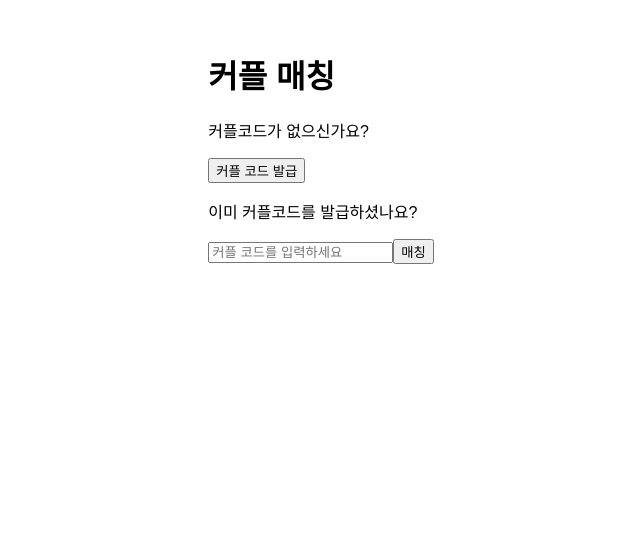
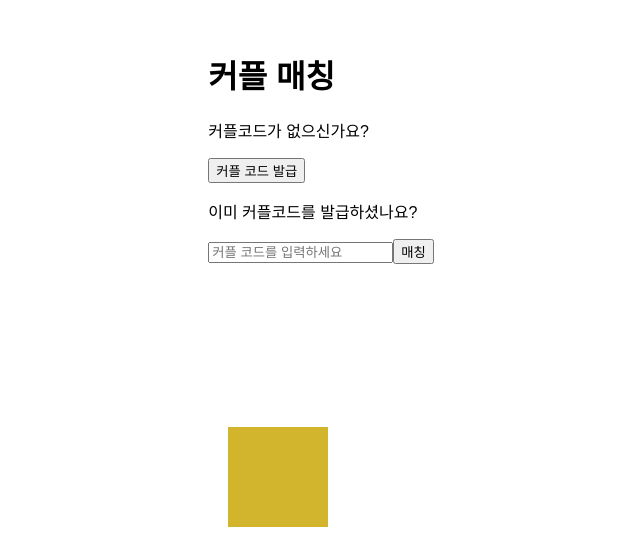
Before and after one commit to dju20/CoupleShare, a React (Create React App) app in the folder src/main/frontend/: page /CoupleMatching in a window 1280 px wide. Shown: the part 253-800 px from the top of the page, without its empty margins (319-959 px from the left). Built offline with nearby package versions, Linux system fonts and the light colour scheme.

Commit message:
-커플 매칭 페이지 css 연결 -테스트 박스 생성

```diff
--- /dev/null
+++ b/src/main/frontend/src/pages/css/CoupleMatching.css
@@ -0,0 +1,10 @@
+.test-box
+{
+    width: 100px; /* 박스 너비 */
+    height: 100px; /* 박스 높이 */
+    background-color: #D3B42D; /* 배경색 */
+    position: fixed; /* 화면 하단에 고정 */
+    bottom: 0; /* 하단에서 0px 위치 */
+    justify-content: center; /*수평 중앙 정렬*/
+    margin: 20px; /* 하단 및 오른쪽으로 20px 여백 */
+}
--- a/src/main/frontend/src/pages/page/CoupleMatching.jsx
+++ b/src/main/frontend/src/pages/page/CoupleMatching.jsx
@@ -1,5 +1,6 @@
 import React, { useState } from 'react';
 import apiClient from '../../utils/apiClient'; // apiClient를 임포트합니다
+import '../css/CoupleMatching.css';
 
 function CoupleMatching() {
     // 커플코드 입력 상태 관리
@@ -58,6 +59,8 @@ function CoupleMatching() {
                 {generatedCode && <p>발급된 커플 코드: {generatedCode}</p>}
             </div>
 
+            <div className="test-box"></div> {/* 테스트 박스 */}
+
             {/* 커플코드 입력 문구와 필드 */}
             <div className="match-code-section">
                 <p>이미 커플코드를 발급하셨나요?</p>
@@ -76,6 +79,7 @@ function CoupleMatching() {
             {/* 에러 메시지 표시 */}
             {error && <p className="error">{error}</p>}
         </div>
+
     );
 }
 
```
